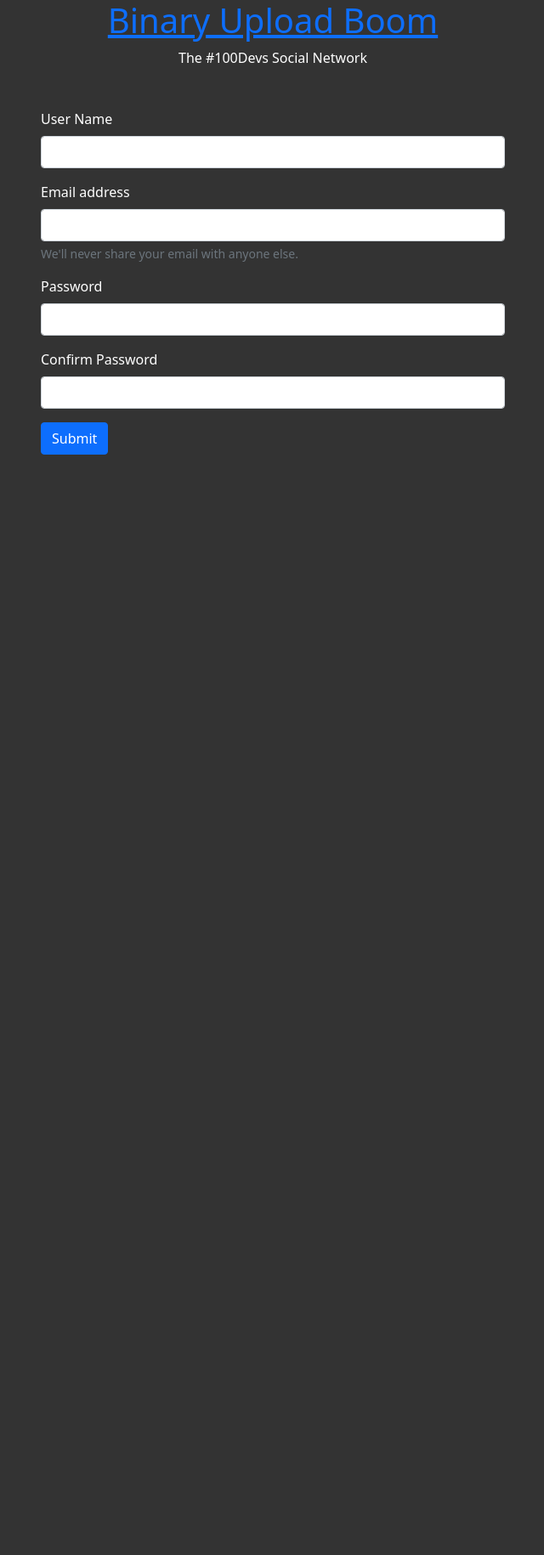
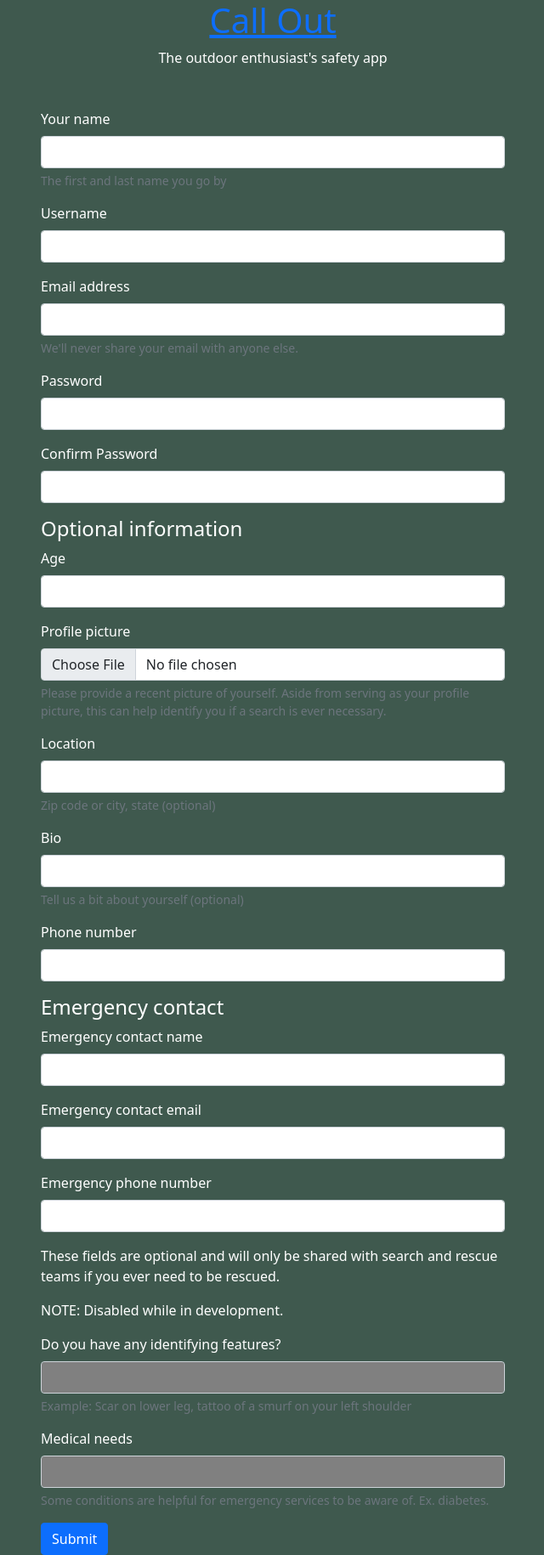
Before and after one commit to badgerlocke/call-out, a Node server app: page /signup in a window 1280 px wide. Shown: the whole page at 85% size, without its empty margins (319-959 px from the left). Before the commit the page ends 535 px from the top, so only its background shows below. Run offline with Node 20, Linux system fonts and the light colour scheme; some libraries are stand-ins or nearby versions.

Commit message:
Create signup form

```diff
--- a/models/User.js
+++ b/models/User.js
@@ -12,6 +12,8 @@ const UserSchema = new mongoose.Schema({
   phoneNumber: { type: Number },
   location: { type: String },
   bio: { type: String },
+  age: { type: Number },
+  identifyingFeatures: { type: String },
   profilePic: { type: String, required: false },
   cloudinaryId: { type: String, required: false },
   medicalNeeds: { type: Array, default: [] },
--- a/public/css/style.css
+++ b/public/css/style.css
@@ -1,5 +1,5 @@
 body {
-    background-color: #333;
+    background-color: #3f594e;
     color: white;
 }
 
@@ -23,3 +23,7 @@ input {
     max-width: 50vw;
     max-height: 70vh;
 }
+
+.disabled {
+    background-color: grey !important;
+}
--- a/views/partials/header.ejs
+++ b/views/partials/header.ejs
@@ -28,8 +28,8 @@
   <body>
     <header class="container">
       <div class="text-center">
-        <h1 class=""><a href="/profile">Binary Upload Boom</a></h1>
-        <span>The #100Devs Social Network</span>
+        <h1 class=""><a href="/profile">Call Out</a></h1>
+        <span>The outdoor enthusiast's safety app</span>
       </div>
     </header>
   </body>
--- a/views/post.ejs
+++ b/views/post.ejs
@@ -28,7 +28,7 @@
       <p><%= post.caption %></p>
     </div>
     <div class="mt-5">
-      <h2>Add a post</h2>
+      <h2>Comment</h2>
       <form action="/comment/createComment/<%=post._id%>" method="POST">
         <div class="mb-3">
             <label for="comment" class="form-label">Comment</label>
--- a/views/signup.ejs
+++ b/views/signup.ejs
@@ -12,9 +12,14 @@
                         <div class="alert alert-info"><%= el.msg %></div>
                     <% }) %>
                 <% } %>
+                <div class="mb-3">
+                    <label for="realName" class="form-label">Your name</label>
+                    <input type="text" class="form-control" id="realName" aria-describedby="real-name" name="realName">
+                    <div id="real-name" class="form-text">The first and last name you go by</div>
+                </div>
                 <form action="/signup" method="POST">
                     <div class="mb-3">
-                        <label for="userName" class="form-label">User Name</label>
+                        <label for="userName" class="form-label">Username</label>
                         <input type="text" class="form-control" id="userName" name="userName">
                     </div>
                     <!-- TODO - uncomment when code is implemented to handle profile pics -->
@@ -35,7 +40,68 @@
                     <div class="mb-3">
                         <label for="confirmPassword" class="form-label">Confirm Password</label>
                         <input type="password" class="form-control" id="confirmPassword" name="confirmPassword">
-                      </div>
+                    </div>
+
+                    <h4>Optional information</h4>
+                    <div class="mb-3">
+                        <label for="age" class="form-label">Age</label>
+                        <input type="number" class="form-control" id="age" name="age">
+                    </div>
+                    <div class="mb-3">
+                        <label for="profilePic" class="form-label">Profile picture</label>
+                        <input type="file" class="form-control" id="profilePic" aria-describedby="pic" name="profilePic">
+                        <div id="pic" class="form-text">Please provide a recent picture of yourself. Aside from serving as your profile picture, this can help identify you if a search is ever necessary.</div>
+                    </div>
+                    <div class="mb-3">
+                        <label for="location" class="form-label">Location</label>
+                        <input type="text" class="form-control" id="location" name="location">
+                        <div id="bio-desc" class="form-text">Zip code or city, state (optional)</div>
+                        <!-- Todo: allow zip code or city, state lookup -->
+                    </div>
+                    <div class="mb-3">
+                        <label for="bio" class="form-label">Bio</label>
+                        <input type="textbox" class="form-control" id="bio" aria-describedby="bio-desc" name="bio">
+                        <div id="bio-desc" class="form-text">Tell us a bit about yourself (optional)</div>
+                    </div>
+
+                    <div class="mb-3">
+                        <label for="phoneNumber" class="form-label">Phone number</label>
+                        <input type="tel" class="form-control" id="phoneNumber" aria-describedby="phone" name="phoneNumber">
+                        <div id="phone" class="form-text"></div>
+                    </div>
+                    <h4>Emergency contact</h4>
+                    <div class="mb-3">
+                        <label for="contactName" class="form-label">Emergency contact name</label>
+                        <input type="text" class="form-control" id="contactName" name="contactName">
+                    </div>
+                    <div class="mb-3">
+                        <label for="contactEmail" class="form-label">Emergency contact email</label>
+                        <input type="email" class="form-control" id="contactEmail" name="contactEmail">
+                    </div>
+                    <div class="mb-3">
+                        <label for="contactPhone" class="form-label">Emergency phone number</label>
+                        <input type="tel" class="form-control" id="contactPhone" name="contactPhone">
+                    </div>
+                    <p>These fields are optional and will only be shared with search and rescue teams if you ever need to be rescued.</p>
+                    <p> NOTE: Disabled while in development.</p>
+
+                    <div class="mb-3">
+                        <label for="xx" class="form-label">Do you have any identifying features?</label>
+                        <input type="" class="form-control disabled" id="xx" aria-describedby="yy" name="xx" disabled>
+                        <div id="yy" class="form-text">Example: Scar on lower leg, tattoo of a smurf on your left shoulder</div>
+                    </div>
+                    <div class="mb-3">
+                        <label for="medicalNeeds" class="form-label">Medical needs</label>
+                        <input type="text" class="form-control disabled" id="medicalNeeds" aria-describedby="medical" name="medicalNeeds" disabled>
+                        <div id="medical" class="form-text">Some conditions are helpful for emergency services to be aware of. Ex. diabetes.</div>
+                    </div>
+                    <!-- TEMPLATE -->
+                    <!-- <div class="mb-3">
+
+                        <label for="xx" class="form-label">Email address</label>
+                        <input type="" class="form-control" id="xx" aria-describedby="yy" name="">
+                        <div id="yy" class="form-text">Additional message</div>
+                    </div> -->
                     <button type="submit" class="btn btn-primary">Submit</button>
                   </form>
             </section>
```
Also changed, not shown: 1 other file.
